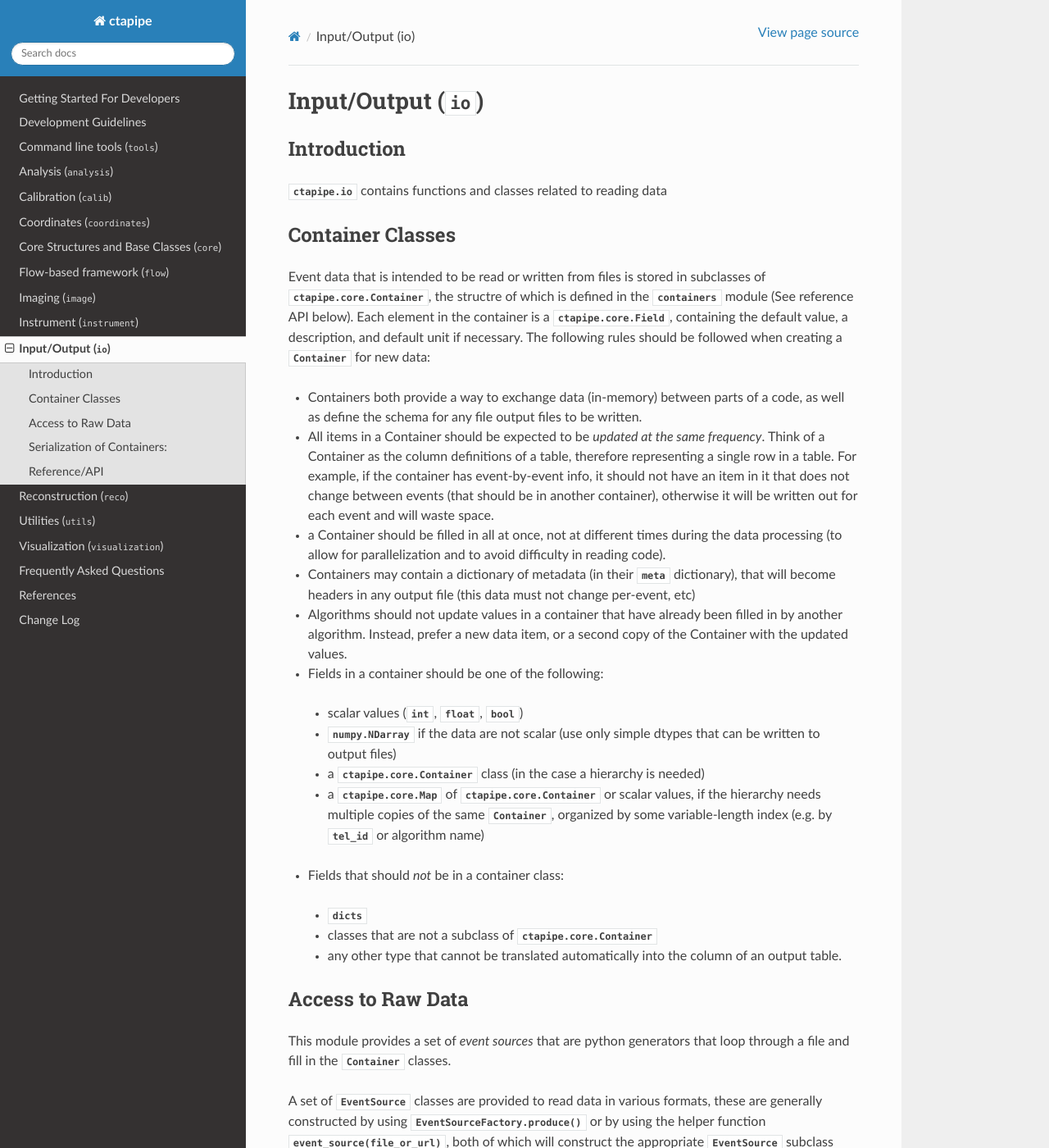
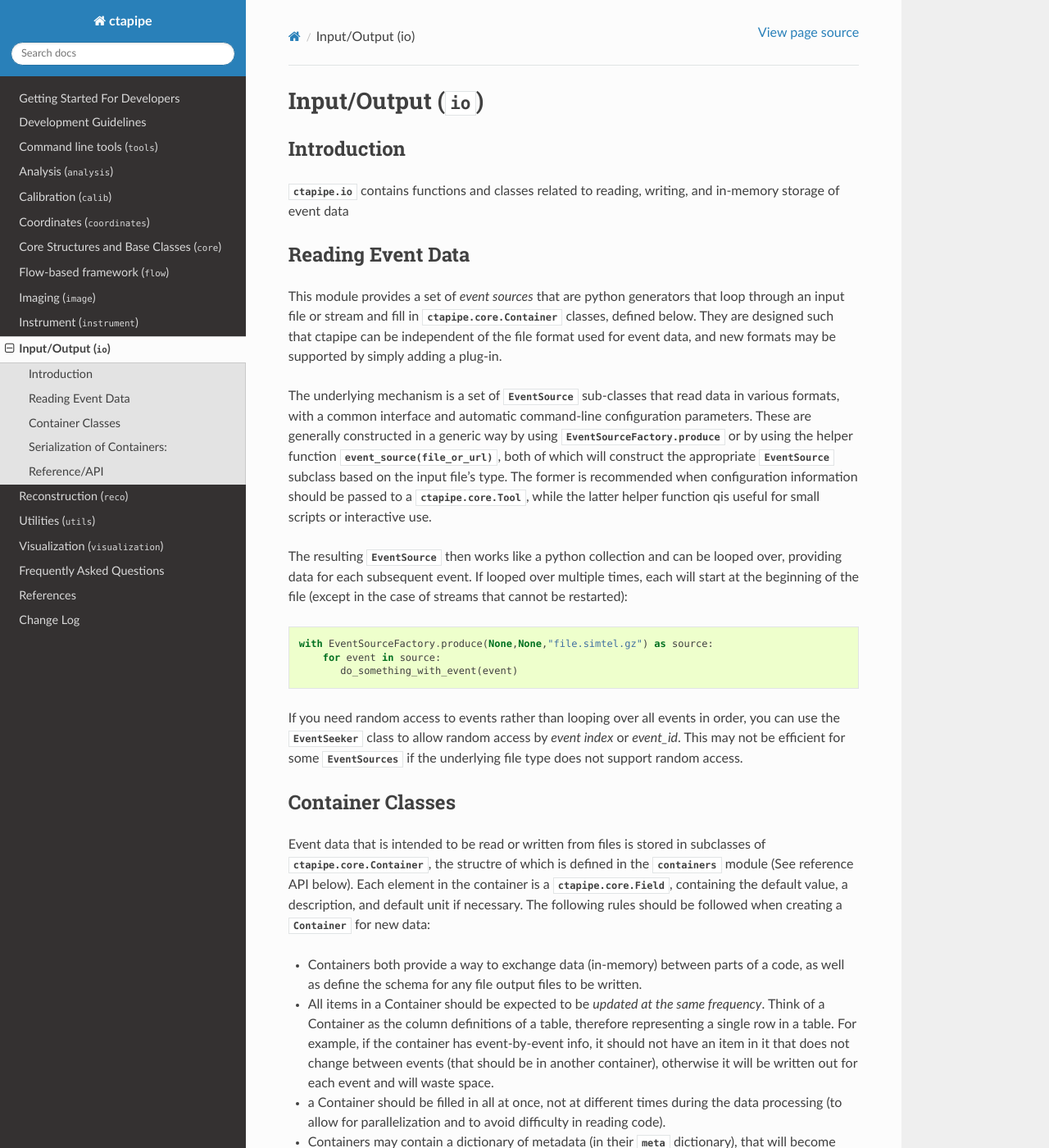
Before and after one commit to cta-observatory/ctapipe, a Sphinx documentation site: the page built from docs/io/index.rst, in a window 1280 px wide and 1400 px high. Shown: the whole window at 82% size. Built offline with Sphinx 7.4.7 and the Read the Docs theme 2.0.0, drawn with Linux system fonts in a browser that asks for light colours; the version number could not be read and is left out; some of the changed text lies outside the part shown.

Commit message:
improve io index page

```diff
--- a/docs/io/index.rst
+++ b/docs/io/index.rst
@@ -9,7 +9,45 @@
 Introduction
 ============
 
-`ctapipe.io` contains functions and classes related to reading data
+`ctapipe.io` contains functions and classes related to reading, writing, and
+in-memory storage of event data
+
+
+Reading Event Data
+===================
+
+This module provides a set of *event sources* that are python
+generators that loop through an input file or stream and fill in
+`ctapipe.core.Container` classes, defined below. They are designed such that
+ctapipe can be independent of the file format used for event data, and new
+formats may be supported by simply adding a plug-in.
+
+The underlying mechanism is a set of `EventSource` sub-classes that
+read data in various formats, with a common interface and automatic command-line
+configuration parameters. These are generally constructed in a generic way by
+using `EventSourceFactory.produce` or by using the helper function
+`event_source(file_or_url)`, both of which will construct the
+appropriate `EventSource` subclass based on the input file's type.
+The former is recommended when configuration information should be
+passed to a `ctapipe.core.Tool`, while the latter helper function qis useful
+for small scripts or interactive use.
+
+The resulting `EventSource`  then works like a python collection and can be
+looped over, providing data for each subsequent event. If looped over
+multiple times, each will start at the beginning of the file (except in
+the case of streams that cannot be restarted):
+
+.. code-block:: python3
+
+  with EventSourceFactory.produce(None,None,"file.simtel.gz") as source:
+      for event in source:
+         do_something_with_event(event)
+
+
+If you need random access to events rather than looping over all events in
+order, you can use the `EventSeeker` class to allow random access by *event
+index* or *event_id*. This may not be efficient for some `EventSources` if
+the underlying file type does not support random access.
 
 
 Container Classes
@@ -60,18 +98,6 @@ data:
    column of an output table.
 
 
-Access to Raw Data
-===================
-
-This module provides a set of *event sources* that are python
-generators that loop through a file and fill in the `Container`
-classes.
-
-A set of `EventSource` classes are provided to read data in various formats,
-these are generally constructed by using `EventSourceFactory.produce()` or by
-using the helper function `event_source(file_or_url)`, both of which will
-construct the appropriate `EventSource` subclass based on the input file's type.
-
 
 Serialization of Containers:
 ============================
```
Also changed, not shown: other parts of docs/io/index.rst (+1 -8 lines), 1 other file.
